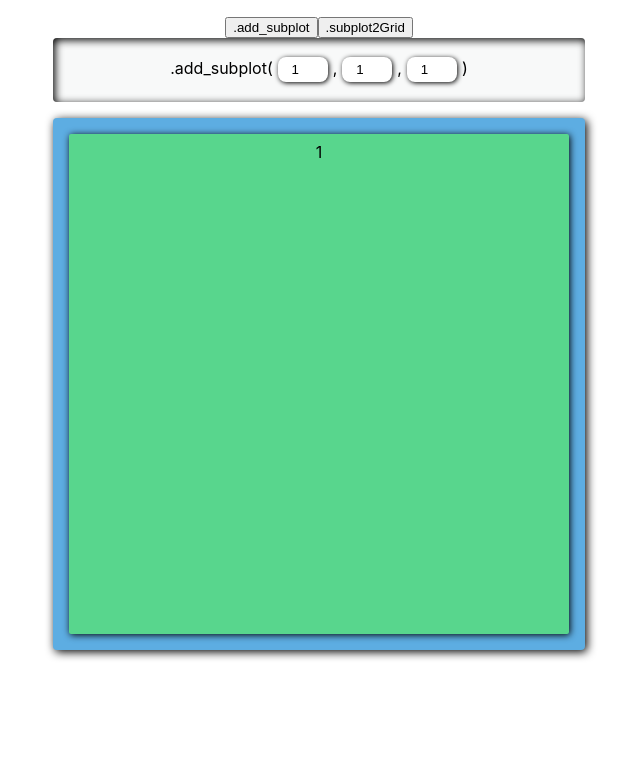
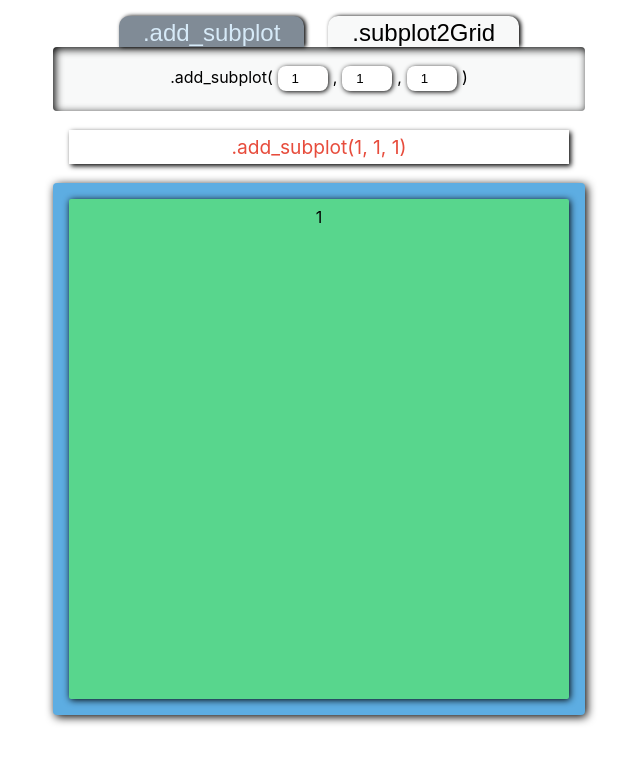
Before and after one commit to QED0711/plot-planner, a React (Create React App) app: page / in a window 1280 px wide. Shown: the top 762 px of the page, without its empty margins (321-961 px from the left). Built offline with nearby package versions, Linux system fonts and the light colour scheme.

Commit message:
style added and working grid

```diff
--- a/src/App.css
+++ b/src/App.css
@@ -3,11 +3,30 @@
   margin: 1em;
 }
 
+.type-selector-button{
+  border: none;
+  margin: 0 0.5em;
+  padding: 3px 1em 0;
+  font-size: 1.5em;
+
+  background-color: #F8F9F9;
+  box-shadow: 2px 0px 4px black;
+  border-top-left-radius: 10px;
+  border-top-right-radius: 10px;
+
+  cursor: pointer;
+}
+
+.button-selected-true{
+  background-color: #808B96;
+  color: #D6EAF8;
+}
+
 .interface{
   width: calc(500px + 2em);
   margin: 0 auto;
+  background-color: #F8F9F9;
   padding: 1em 0;
-  background-color: #F8F9F9;
   border-radius: 4px;
   box-shadow: 2px 2px 8px black inset;
 }
@@ -21,6 +40,15 @@ form input{
   box-shadow: 1px 1px 5px black;
 
   width: 3em;
+}
+
+.code-display{
+  width:500px;
+  margin: 1em auto;
+  padding: 5px 0;
+  font-size: 1.2em;
+  color: #E74C3C;
+  box-shadow: 2px 2px 5px black;
 }
 
 .grid-display{
--- a/src/App.js
+++ b/src/App.js
@@ -6,6 +6,7 @@ import AddSubplotInterface from './components/AddSubplotInterface';
 import Grid from './components/Grid';
 import Subplot2GridInterface from './components/Subplot2GridInterface';
 import Subplot2Grid from './components/Subplot2Grid';
+import CodeDisplay from './components/CodeDisplay';
 
 
 
@@ -32,9 +33,29 @@ class App extends Component {
     this.setType = this.setType.bind(this)
     this.setAddSubplot = this.setAddSubplot.bind(this)
     this.set2Grid = this.set2Grid.bind(this)
+    this.resetState = this.resetState.bind(this)
+  }
+
+  resetState = () => {
+    this.setState({
+      type: "add_subplot",
+
+      addSubplot: {
+        gridSize: [1, 1],
+        selectedIndex: 1
+      },
+
+      subplot2Grid: {
+        shape: [1, 1],
+        loc: [0,0],
+        rowspan: 1,
+        colspan: 1
+      }
+    })
   }
 
   setType = (type) => {
+    this.resetState()
     this.setState({type})
   }
 
@@ -50,12 +71,13 @@ class App extends Component {
 
     return (
       <div className="App">
-        <GridTypeSelect setType={this.setType} />
+        <GridTypeSelect selectedType={this.state.type} setType={this.setType} />
         {
           this.state.type === 'add_subplot'
           &&
           <div>
             <AddSubplotInterface setAddSubplot={this.setAddSubplot} gridSpecs={this.state.addSubplot}/>
+            <CodeDisplay gridSpec={this.state.addSubplot} type={this.state.type} />
             <Grid gridSpecs={this.state.addSubplot}/>
           </div>
         }
@@ -65,6 +87,7 @@ class App extends Component {
           &&
           <div>
             <Subplot2GridInterface set2Grid={this.set2Grid} gridSpecs={this.state.subplot2Grid}/>
+            <CodeDisplay gridSpec={this.state.subplot2Grid} type={this.state.type} />
             <Subplot2Grid gridSpecs={this.state.subplot2Grid} />
           </div>
         }
--- /dev/null
+++ b/src/components/CodeDisplay.js
@@ -0,0 +1,17 @@
+import React from 'react';
+
+const CodeDisplay = ({ type, gridSpec }) => {
+    const gs = gridSpec;
+    return(
+        <div className="code-display">
+            {
+                type === "add_subplot" ?
+                <div>{`.add_subplot(${gs.gridSize[0]}, ${gs.gridSize[1]}, ${gs.selectedIndex})`}</div>
+                :
+                <div>{`.subplot2Grid((${gs.shape[0]}, ${gs.shape[1]}), (${gs.loc[0]}, ${gs.loc[1]}), rowspan=${gs.rowspan}, colspan=${gs.colspan})`}</div>
+            }
+        </div>
+    )
+}
+
+export default CodeDisplay;
--- a/src/components/GridTypeSelect.js
+++ b/src/components/GridTypeSelect.js
@@ -1,7 +1,7 @@
 import React from 'react';
 import Grid from './Grid';
 
-const GridTypeSelect = ({ setType }) => {
+const GridTypeSelect = ({ setType, selectedType }) => {
 
     const handleClick = (type) => {
         return () => setType(type)
@@ -9,8 +9,15 @@ const GridTypeSelect = ({ setType }) => {
 
     return (
         <div id="grid-type-select">
-            <button onClick={handleClick('add_subplot')}>.add_subplot</button>
-            <button onClick={handleClick('subplot2Grid')}>.subplot2Grid</button>
+            <button className={`type-selector-button button-selected-${selectedType === "add_subplot"}`}
+                onClick={handleClick('add_subplot')}>
+                    .add_subplot
+            </button>
+
+            <button className={`type-selector-button button-selected-${selectedType === "subplot2Grid"}`}
+                onClick={handleClick('subplot2Grid')}>
+                    .subplot2Grid
+            </button>
         </div>
     )
 }
```
